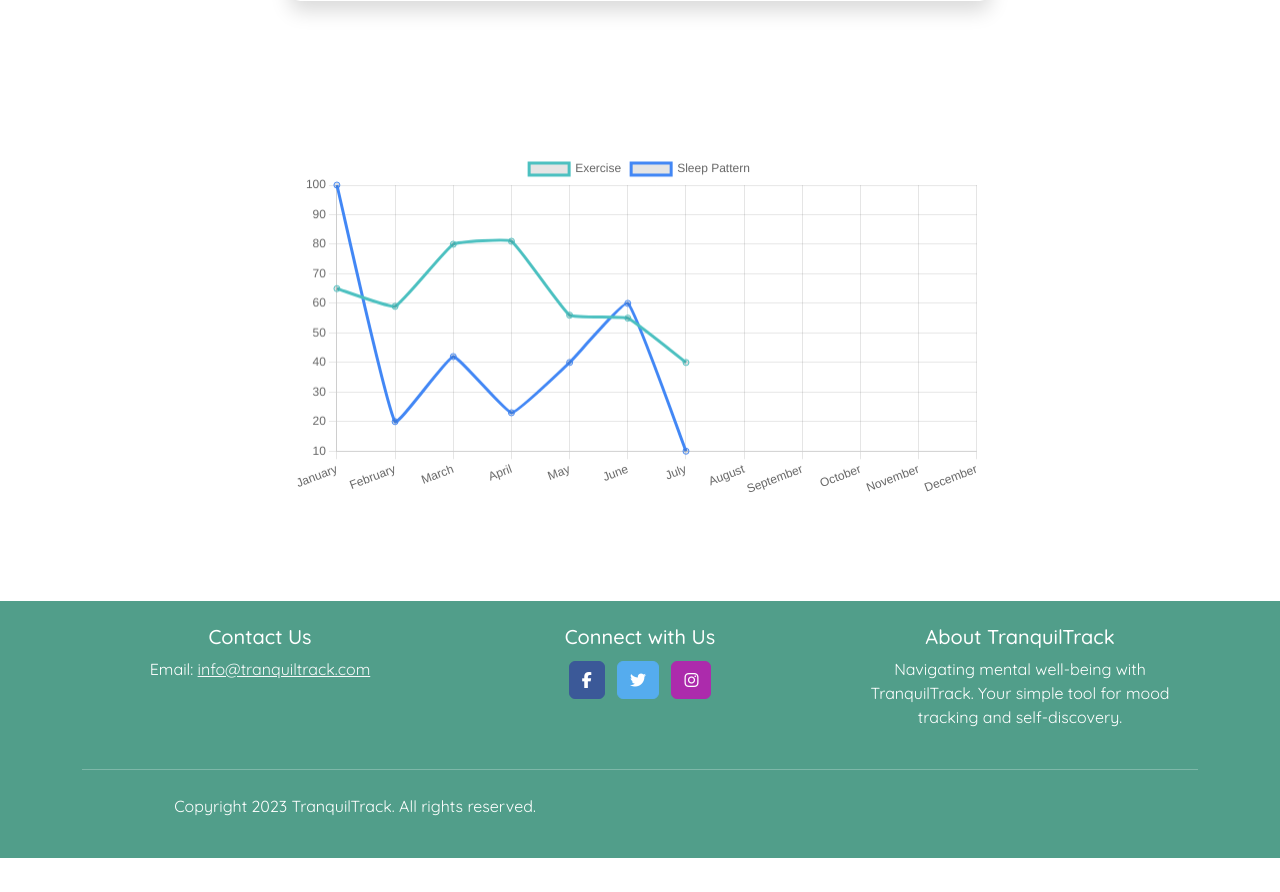
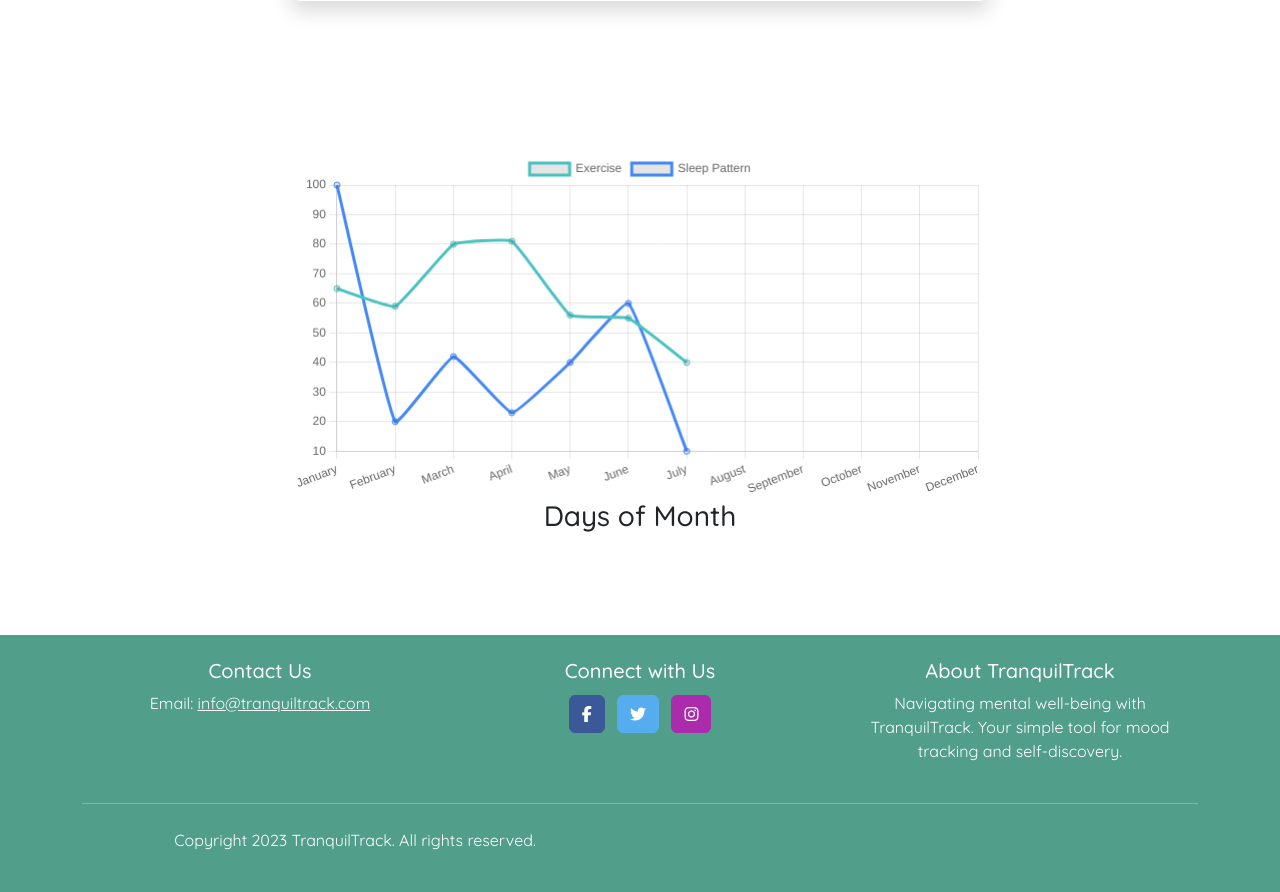
Before and after one commit to KTC96/TranquilTrack, a Django app: page / in a window 1280 px wide. Shown: the part 485-1377 px from the top of the page. Before the commit the page ends 1343 px from the top, so only its background shows below. Run offline with Django 3.2, Linux system fonts and the light colour scheme; the visitor is signed in with stand-in values (Sample User, id 1); some libraries are stand-ins or nearby versions; some web fonts are replaced.

Commit message:
added y-axis title with styling

```diff
--- a/static/css/style.css
+++ b/static/css/style.css
@@ -236,3 +236,11 @@ form label {
   margin: auto;
   padding: 8%;
 }
+#y-axis {
+  position: relative;
+  display: flex;
+  width: 100%;
+  margin: auto;
+  text-align: center;
+  justify-content: center;
+}
--- a/static/js/chart.js
+++ b/static/js/chart.js
@@ -15,9 +15,39 @@ const labels = [
   "December",
 ];
 
+// const data = {
+//   labels: labels,
+//   datasets: [
+//     {
+//       label: "Exercise",
+//       data: [65, 59, 80, 81, 56, 55, 40],
+//       fill: false,
+//       borderColor: "rgb(75, 192, 192)",
+//       tension: 0.1,
+//     },
+//     {
+//       label: "Sleep Pattern",
+//       data: [100, 20, 42, 23, 40, 60, 10],
+//       fill: false,
+//       borderColor: "rgb(66, 135, 245)",
+//       tension: 0.1,
+//     },
+//   ],
+//   options: {
+//     scales: {
+//       x: {
+//         title: { display: true, text: "X axis label" },
+//       },
+//       y: {
+//         title: { display: true, text: "Y axis label" },
+//       },
+//     },
+//   },
+// };
+
 const data = {
-  labels: labels,
-  xAxisID: "first x axis",
+  type: "line",
+  labels,
   datasets: [
     {
       label: "Exercise",
--- a/templates/index.html
+++ b/templates/index.html
@@ -16,11 +16,13 @@
 
 <div class="charts">
   <canvas id="lineChart"></canvas>
+  <h3 id="y-axis">Days of Month</h3>
 </div>
 
 <script src="{% static 'js/affirmation.js' %}"></script>
 <!--Script tags to load charts-->
 <script src="https://cdn.jsdelivr.net/npm/chart.js"></script>
+<!--<script src='https://cdnjs.cloudflare.com/ajax/libs/Chart.js/4.4.0/chart.umd.min.js'></script>-->
 <!--Script to load my javascript file for handling charts-->
 <script type="module" src="{% static 'js/chart.js' %}"></script>
 
```
